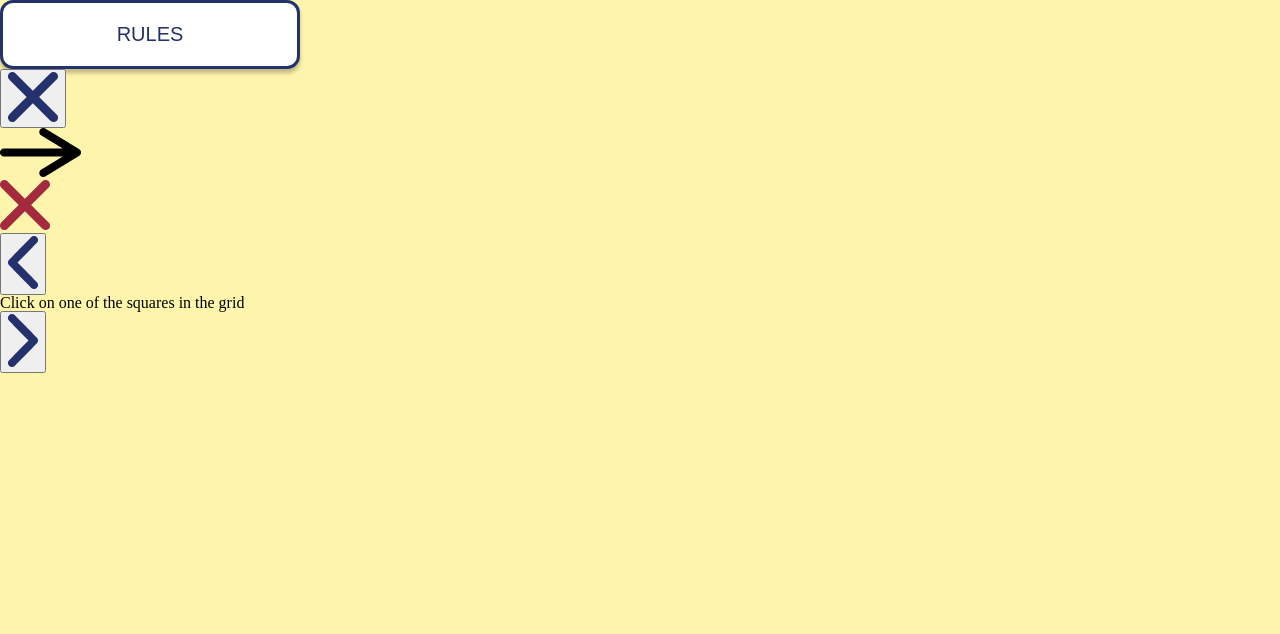
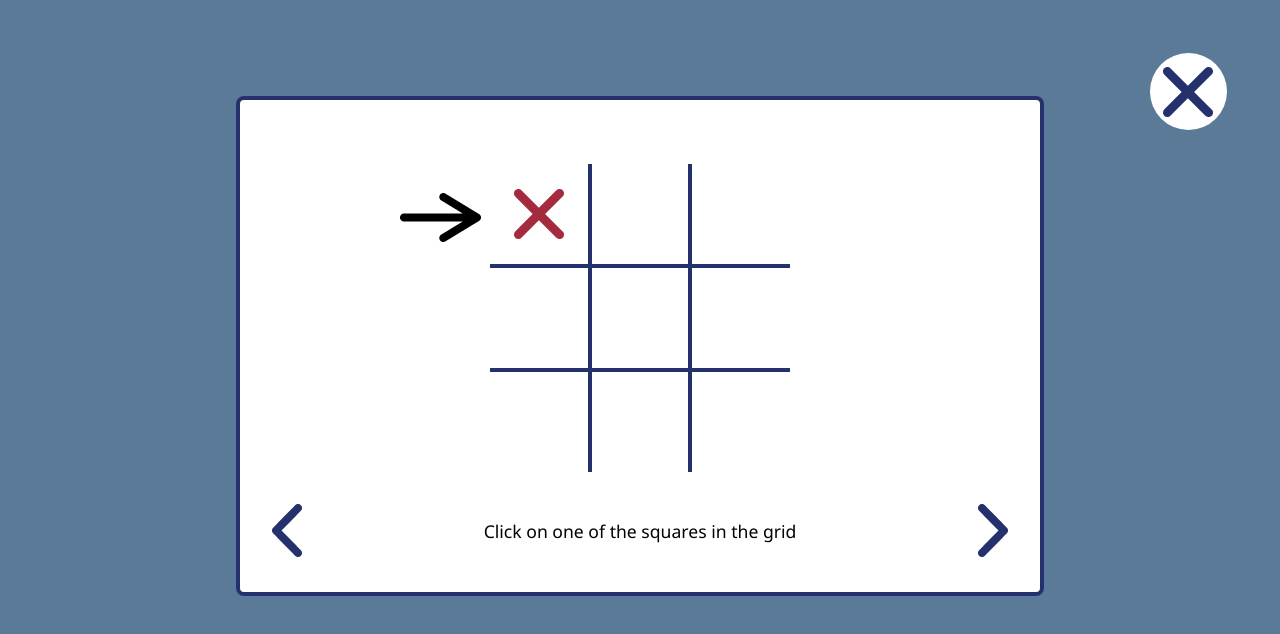
Before and after one commit to HamnaIshaq/tic-tac-toe-app, a plain HTML site: page index.html in a window 1280 px wide. Drawn offline with Linux system fonts and the light colour scheme.

Commit message:
Add game rules container styling

```diff
--- a/src/css/style.css
+++ b/src/css/style.css
@@ -1,5 +1,6 @@
 :root {
   --white: #FFFFFF;
+  --black: #000000;
   --lightYellow: #FEF5AC;
   --saturatedBlue: #25316D;
   --dullLightBlue: #5A7A98;
@@ -7,6 +8,7 @@
 
 body {
   background-color: var(--lightYellow);
+  font-family:'Segoe UI', Tahoma, Geneva, Verdana, sans-serif;
 }
 
 .btn-rules {
@@ -30,10 +32,20 @@ body {
 }
 
 .rules-container {
-  position: relative;
+  position: fixed;
+  top: 0;
+  left: 0;
+  right: 0;
+  bottom: 0;
+  background-color: var(--dullLightBlue);
 }
 
 .rules-section {
+  height: 100vh;
+  margin-top: 6em;
+}
+
+/*.rules-section {
   position: absolute;
   opacity: 0;
   height: 0;
@@ -44,4 +56,91 @@ body {
 .rules-section.show {
   height: auto;
   opacity: 1;
+}*/
+
+.close-rules {
+  background-color: var(--white);
+  width: 50px;
+  height: 50px;
+  padding: 1em;
+  border-radius: 50%;
+  display: flex;
+  align-items: center;
+  justify-content: center;
 }
+
+.game-rules-container {
+  display: flex;
+  justify-content: center;
+}
+
+.game-board {
+  display: grid;
+  grid-template-columns: repeat(3, 100px);
+  text-align: center;
+}
+
+.game-cell {
+  grid-column: span 1;
+  border: 2px solid var(--saturatedBlue);
+  height: 100px;
+  display: flex;
+  align-items: center;
+  justify-content: center;
+}
+
+.remove-border-top {
+  border-top: none;
+}
+
+.remove-border-bottom {
+  border-bottom: none;
+}
+
+.remove-border-left {
+  border-left: none;
+}
+
+.remove-border-right {
+  border-right: none;
+}
+
+.rules-div {
+  position: relative;
+  background-color: var(--white);
+  max-width: 800px;
+  margin: 0 auto;
+  border: 4px solid var(--saturatedBlue);
+  border-radius: 8px;
+  padding-top: 4em;
+}
+
+.arrow-container {
+  position: absolute;
+  top: 19%;
+  left: 20%;
+}
+
+.rules-explanation-container {
+  display: flex;
+  justify-content: space-between;
+  align-items: center;
+  margin: 2em;
+}
+
+.rules-explanation {
+  font-size: 1.1rem;
+}
+
+.btn {
+  background: none;
+  border: none;
+  cursor: pointer;
+  padding: 0;
+}
+
+.btn-close-rules-container {
+  position: absolute;
+  right: 4em;
+  top: 4em;
+}
```
